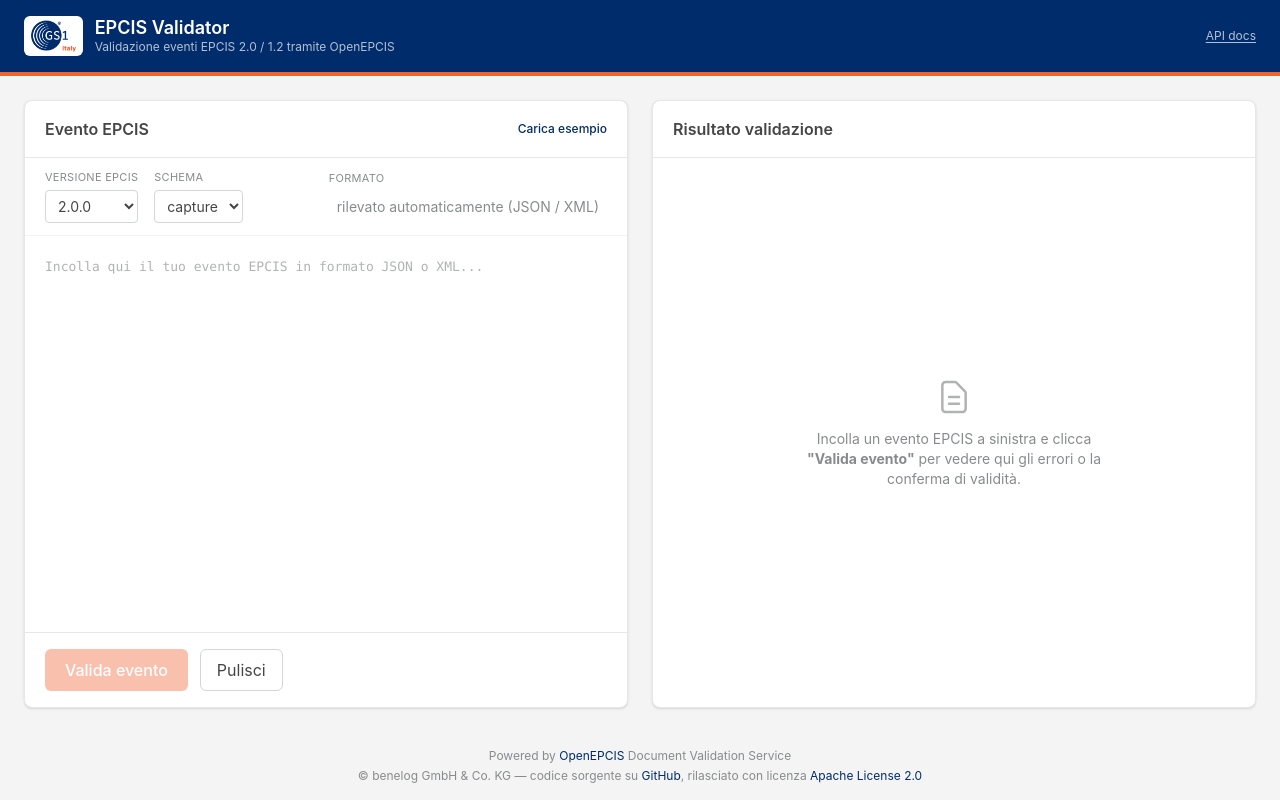
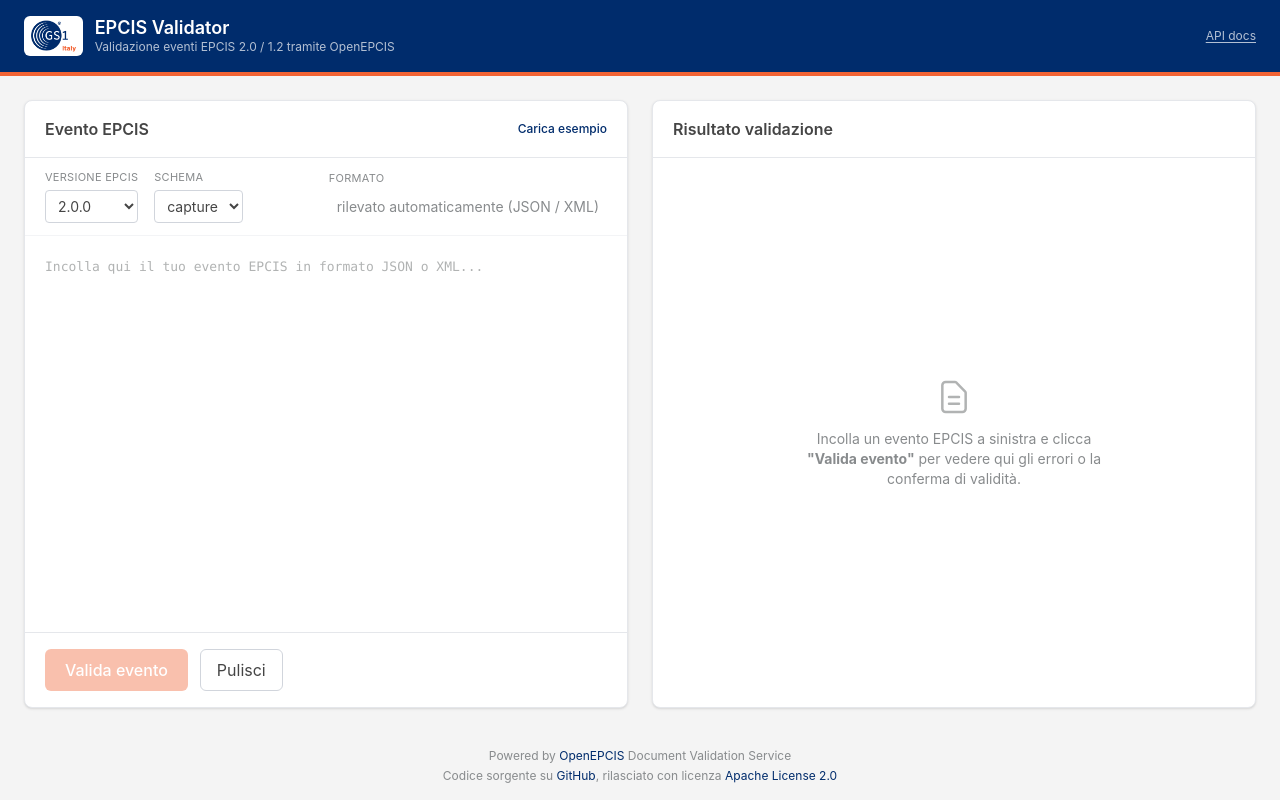
Before and after one commit to marcoruberto-gs1it/gs1-epcis-validator, an Angular app: page / in a window 1280 px wide. Built offline with nearby package versions, Linux system fonts and the light colour scheme.

Commit message:
Rimuovi copyright benelog dal footer

```diff
--- a/src/app/app.html
+++ b/src/app/app.html
@@ -172,7 +172,7 @@
       Powered by <a href="https://openepcis.io" target="_blank" rel="noopener" class="text-gs1-blue hover:underline">OpenEPCIS</a> Document Validation Service
     </p>
     <p>
-      &copy; benelog GmbH &amp; Co. KG &mdash; codice sorgente su
+      Codice sorgente su
       <a href="https://github.com/openepcis" target="_blank" rel="noopener" class="text-gs1-blue hover:underline">GitHub</a>,
       rilasciato con licenza
       <a href="http://www.apache.org/licenses/LICENSE-2.0" target="_blank" rel="noopener" class="text-gs1-blue hover:underline">Apache License 2.0</a>
```
